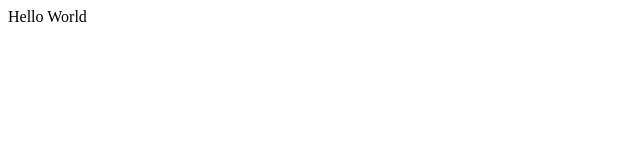
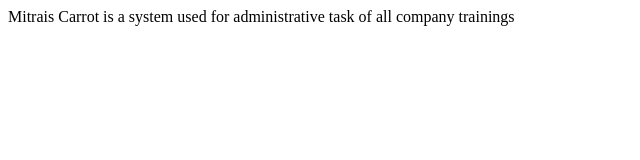
Before and after one commit to ronnydacosta7/mitrais_carrot, a plain HTML site: page index.html in a window 1280 px wide. Shown: the whole page, without its empty margins (0-640 px from the left). Drawn offline with Linux system fonts and the light colour scheme.

Commit message:
add title and description

```diff
--- a/index.html
+++ b/index.html
@@ -1,3 +1,4 @@
 <html>
-	<p>Hello World</p>
+ <title>Mitrais Carrot</title>
+   <p>Mitrais Carrot is a system used for administrative task of all company trainings</p>
 </html>
```
